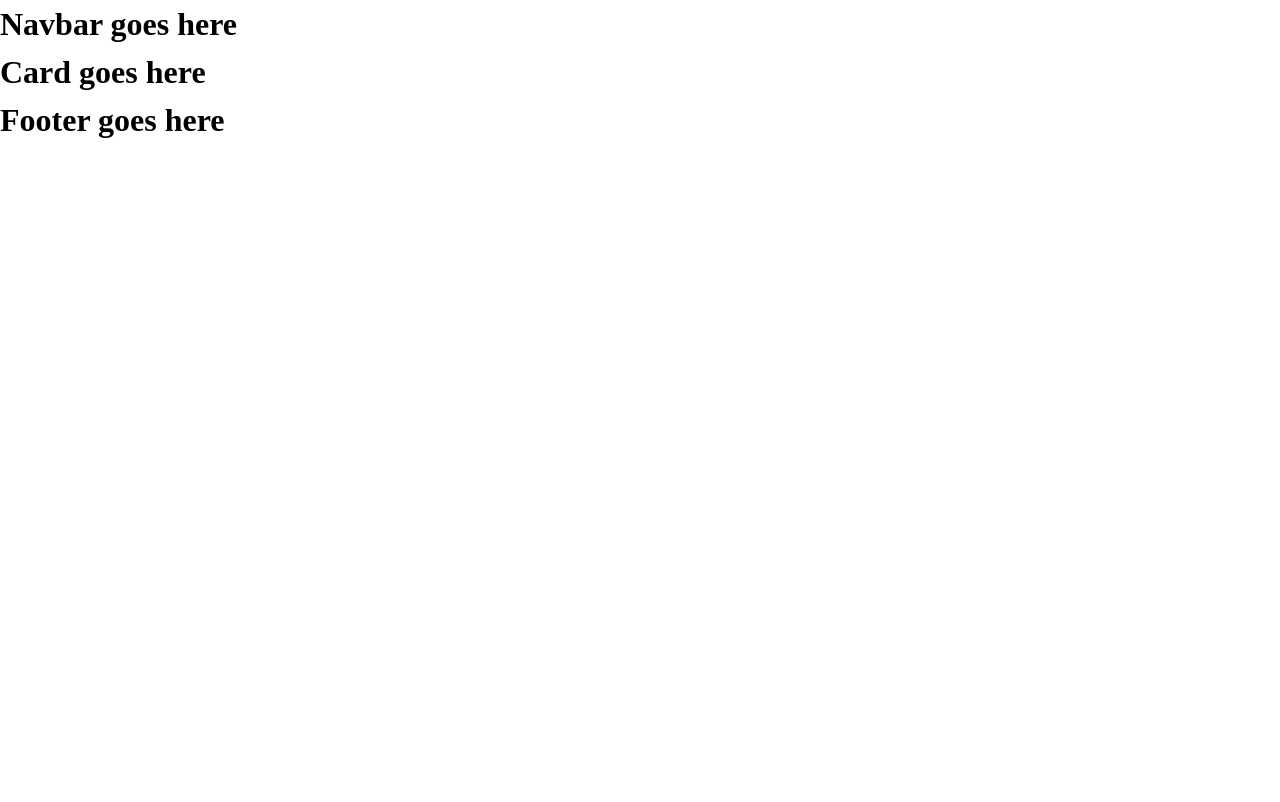
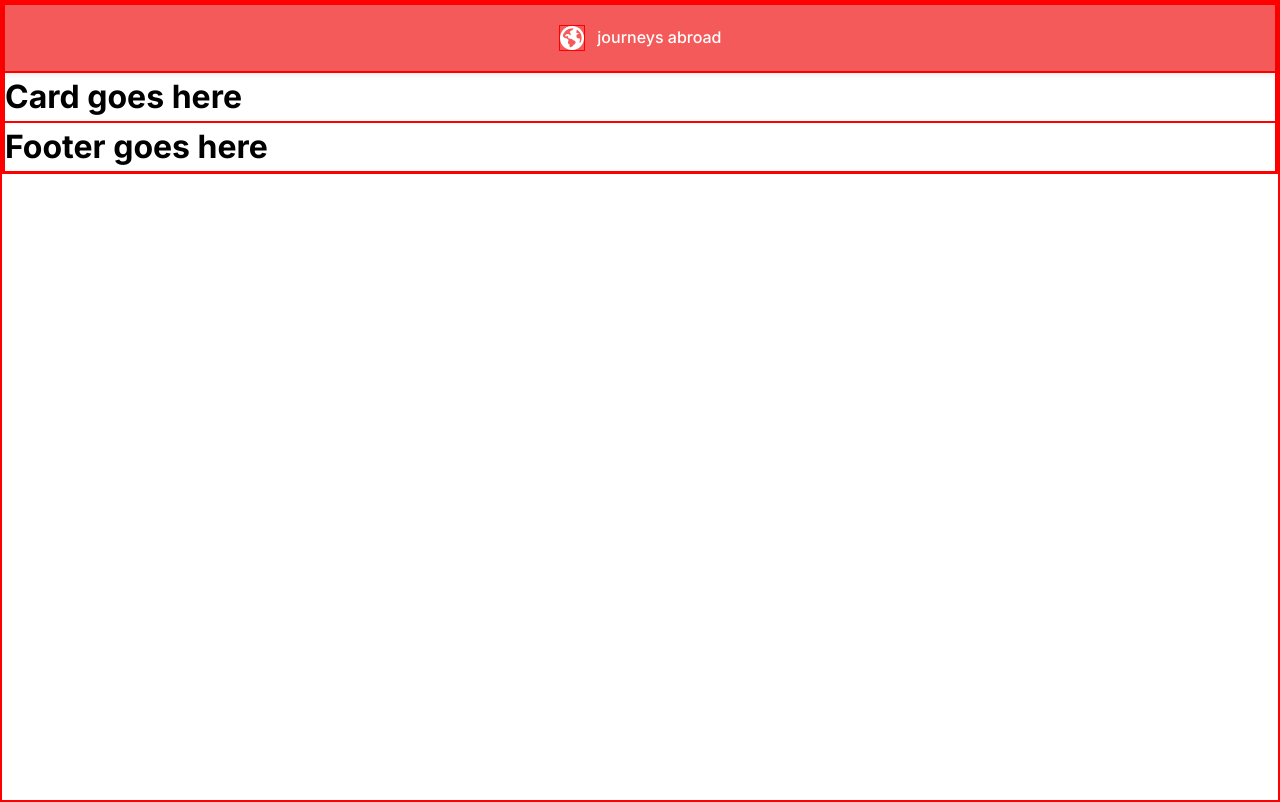
Before and after one commit to reginaldwong/travel-journal, a React (Vite) app: page / in a window 1280 px wide. Built offline with nearby package versions, Linux system fonts and the light colour scheme.

Commit message:
style navbar component

```diff
--- a/index.html
+++ b/index.html
@@ -4,7 +4,10 @@
     <meta charset="UTF-8" />
     <link rel="icon" type="image/svg+xml" href="/vite.svg" />
     <meta name="viewport" content="width=device-width, initial-scale=1.0" />
-    <title>Vite + React</title>
+    <link rel="preconnect" href="https://fonts.googleapis.com">
+    <link rel="preconnect" href="https://fonts.gstatic.com" crossorigin>
+    <link href="https://fonts.googleapis.com/css2?family=Inter:wght@400;500;700&display=swap" rel="stylesheet">
+    <title>Journeys Abroad</title>
   </head>
   <body>
     <div id="root"></div>
--- a/src/App.css
+++ b/src/App.css
@@ -72,3 +72,27 @@ select {
     scroll-behavior: auto !important;
   }
 }
+
+* {
+  border: 1px solid red;
+}
+
+body {
+  font-family: Inter, sans-serif;
+}
+
+/* NAVBAR COMPONENT */
+
+nav {
+  display: flex;
+  background-color: #F55A5A;
+  justify-content: center;
+  color: #FFFFFF;
+  font-weight: 500;
+  padding-block: 20px;
+  box-shadow: 0px 2.98256px 7.4564px rgba(0, 0, 0, 0.1);
+}
+
+.navbar--icon {
+  margin-right: .8rem;
+}
--- a/src/components/Navbar.jsx
+++ b/src/components/Navbar.jsx
@@ -2,7 +2,7 @@ import React from "react"
 
 const Navbar = () => {
     return (
-        <h1>Navbar goes here</h1>
+        <nav className="navbar--nav"><img src="/public/assets/globe.png" alt="globe icon" className="navbar--icon" />journeys abroad</nav>
     )
 }
 
```
Also changed, not shown: public/assets/globe.png (added).
